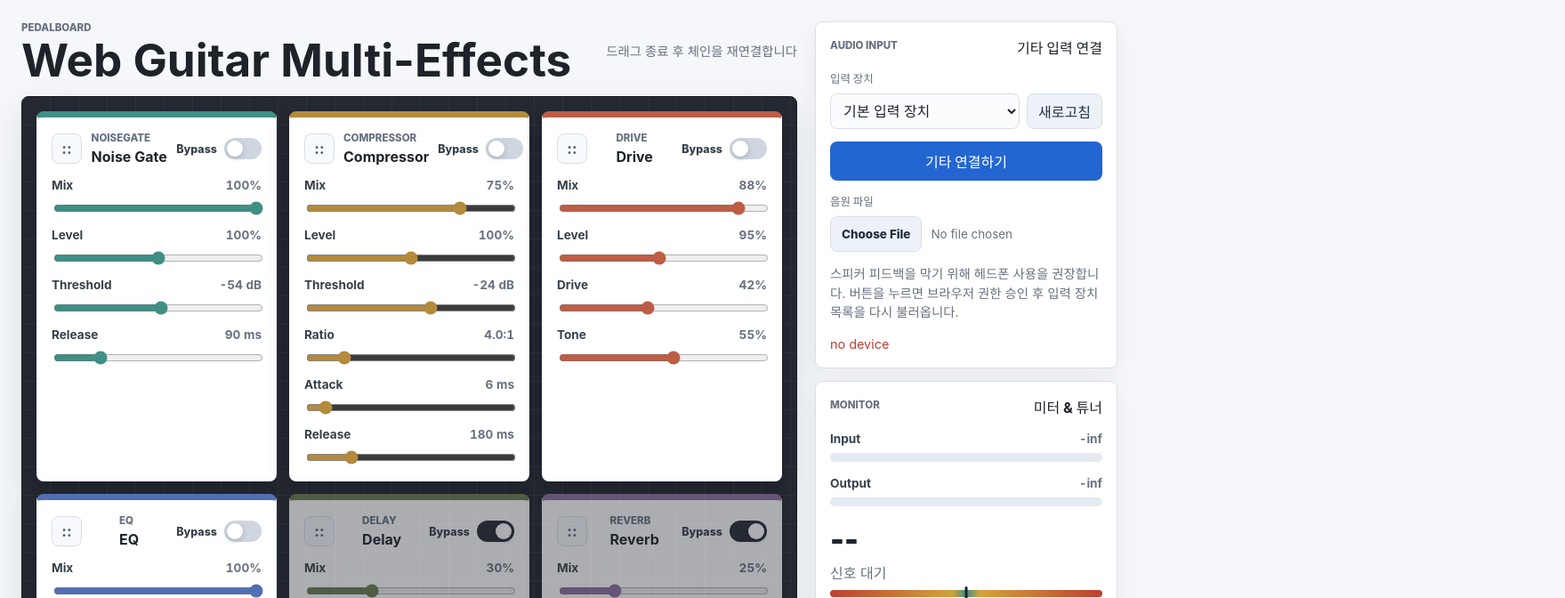
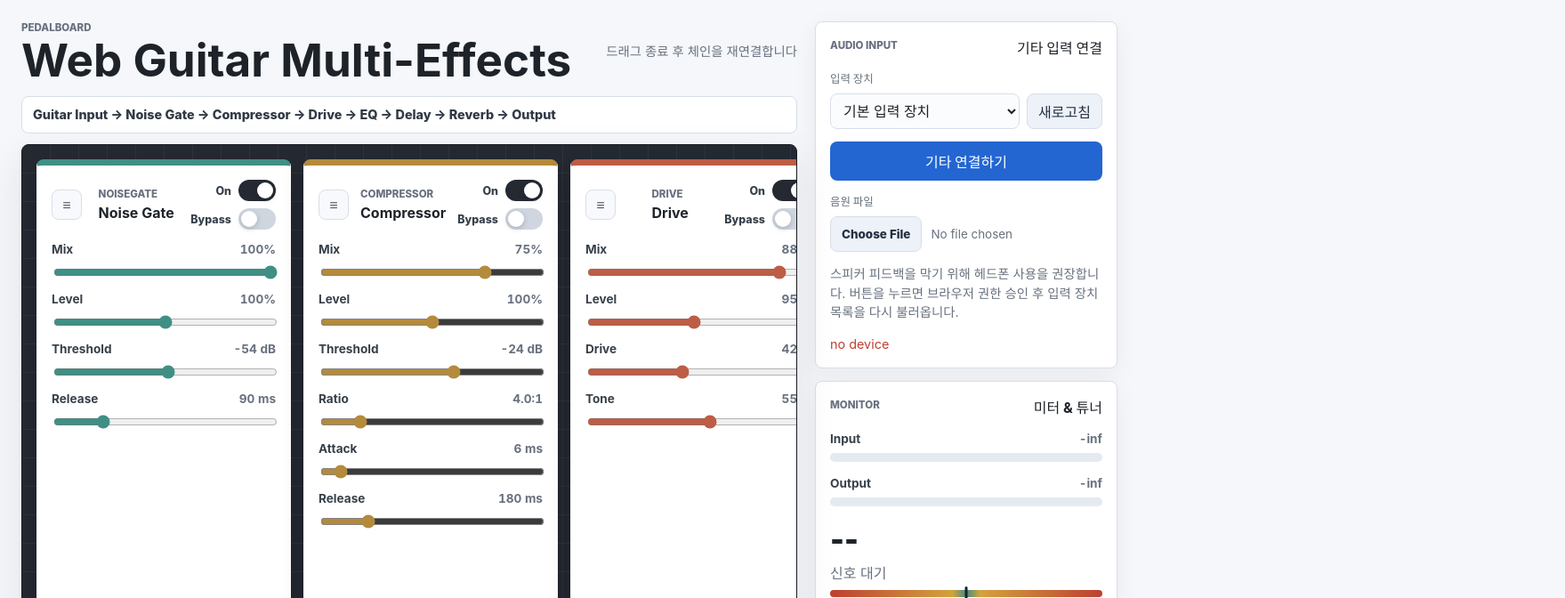
Before and after one commit to kimyounggaur/Guitar-Pedalboard, a React (Vite) app: page / in a window 1280 px wide. Shown: the top 672 px of the page at 89% size, 1759 px wide, since content can reach past the window. Built offline with nearby package versions, Linux system fonts and the light colour scheme.

Commit message:
Add horizontal pedal drag and drop

```diff
--- a/src/audio/AudioEngine.ts
+++ b/src/audio/AudioEngine.ts
@@ -360,7 +360,7 @@ export class AudioEngine {
 
       let previous: AudioNode = this.chainInput;
 
-      pedals.forEach((pedal) => {
+      pedals.filter((pedal) => pedal.enabled).forEach((pedal) => {
         const effect = this.createEffect(pedal.type, pedal.id);
         previous.connect(effect.input);
         previous = effect.output;
--- a/src/components/PedalBoard.tsx
+++ b/src/components/PedalBoard.tsx
@@ -1,3 +1,4 @@
+import { useEffect, useRef, useState } from 'react';
 import {
   closestCenter,
   DndContext,
@@ -10,18 +11,29 @@ import {
 } from '@dnd-kit/core';
 import {
   arrayMove,
+  horizontalListSortingStrategy,
   SortableContext,
   sortableKeyboardCoordinates,
-  verticalListSortingStrategy,
 } from '@dnd-kit/sortable';
 import { AudioEngine } from '../audio/AudioEngine';
 import { usePedalStore } from '../store/pedalStore';
 import { SortablePedal } from './SortablePedal';
 
 export function PedalBoard() {
+  const [showChainToast, setShowChainToast] = useState(false);
+  const toastTimerRef = useRef<number | null>(null);
   const pedals = usePedalStore((state) => state.pedals);
   const reorderPedals = usePedalStore((state) => state.reorderPedals);
   const setDraggingPedal = usePedalStore((state) => state.setDraggingPedal);
+  const chainText = ['Guitar Input', ...pedals.map((pedal) => pedal.name), 'Output'].join(' \u2192 ');
+
+  useEffect(() => {
+    return () => {
+      if (toastTimerRef.current) {
+        window.clearTimeout(toastTimerRef.current);
+      }
+    };
+  }, []);
   const sensors = useSensors(
     useSensor(PointerSensor, {
       activationConstraint: { distance: 8 },
@@ -48,6 +60,16 @@ export function PedalBoard() {
 
     reorderPedals(oldIndex, newIndex);
     void AudioEngine.getInstance().rebuildChain(nextPedals);
+    setShowChainToast(true);
+
+    if (toastTimerRef.current) {
+      window.clearTimeout(toastTimerRef.current);
+    }
+
+    toastTimerRef.current = window.setTimeout(() => {
+      setShowChainToast(false);
+      toastTimerRef.current = null;
+    }, 1800);
   };
 
   return (
@@ -60,6 +82,10 @@ export function PedalBoard() {
         <span className="hint">드래그 종료 후 체인을 재연결합니다</span>
       </div>
 
+      <div className="signal-chain-text" aria-live="polite">
+        {chainText}
+      </div>
+
       <DndContext
         sensors={sensors}
         collisionDetection={closestCenter}
@@ -67,7 +93,7 @@ export function PedalBoard() {
         onDragCancel={() => setDraggingPedal(null)}
         onDragEnd={handleDragEnd}
       >
-        <SortableContext items={pedals.map((pedal) => pedal.id)} strategy={verticalListSortingStrategy}>
+        <SortableContext items={pedals.map((pedal) => pedal.id)} strategy={horizontalListSortingStrategy}>
           <div className="pedal-board">
             {pedals.map((pedal) => (
               <SortablePedal key={pedal.id} pedal={pedal} />
@@ -75,6 +101,12 @@ export function PedalBoard() {
           </div>
         </SortableContext>
       </DndContext>
+
+      {showChainToast && (
+        <div className="chain-toast" role="status">
+          Signal Chain Updated
+        </div>
+      )}
     </section>
   );
 }
--- a/src/components/PedalCard.tsx
+++ b/src/components/PedalCard.tsx
@@ -1,4 +1,4 @@
-import type { ButtonHTMLAttributes, CSSProperties } from 'react';
+import type { ButtonHTMLAttributes, CSSProperties, SyntheticEvent } from 'react';
 import type {
   CompressorParams,
   DelayParams,
@@ -28,7 +28,17 @@ interface PedalCardProps {
 export function PedalCard({ pedal, dragHandleProps, isDragging = false }: PedalCardProps) {
   const setActivePedal = usePedalStore((state) => state.setActivePedal);
   const setPedalBypass = usePedalStore((state) => state.setPedalBypass);
+  const togglePedal = usePedalStore((state) => state.togglePedal);
   const updatePedalParam = usePedalStore((state) => state.updatePedalParam);
+
+  const stopControlEvent = (event: SyntheticEvent) => {
+    event.stopPropagation();
+  };
+
+  const toggleEnabled = () => {
+    togglePedal(pedal.id);
+    void AudioEngine.getInstance().rebuildChain(usePedalStore.getState().pedals);
+  };
 
   const commitParam = (key: string, value: number | boolean) => {
     if (key === 'bypass' && typeof value === 'boolean') {
@@ -44,6 +54,8 @@ export function PedalCard({ pedal, dragHandleProps, isDragging = false }: PedalC
   return (
     <article
       className={`pedal-card${pedal.bypassed ? ' is-bypassed' : ''}${
+        !pedal.enabled ? ' is-disabled' : ''
+      }${
         isDragging ? ' is-dragging' : ''
       }`}
       style={{ '--pedal-color': pedal.color } as CSSProperties}
@@ -56,20 +68,35 @@ export function PedalCard({ pedal, dragHandleProps, isDragging = false }: PedalC
           aria-label={`${pedal.name} 순서 변경`}
           {...(dragHandleProps as ButtonHTMLAttributes<HTMLButtonElement>)}
         >
-          ::
+          ≡
         </button>
         <div>
           <p className="pedal-kicker">{pedal.type}</p>
           <h2>{pedal.name}</h2>
         </div>
-        <ToggleSwitch
-          label="Bypass"
-          checked={pedal.bypassed}
-          onChange={(checked) => commitParam('bypass', checked)}
-        />
+        <div
+          className="pedal-switches"
+          onPointerDown={stopControlEvent}
+          onMouseDown={stopControlEvent}
+          onTouchStart={stopControlEvent}
+          onKeyDown={stopControlEvent}
+        >
+          <ToggleSwitch label="On" checked={pedal.enabled} onChange={toggleEnabled} />
+          <ToggleSwitch
+            label="Bypass"
+            checked={pedal.bypassed}
+            onChange={(checked) => commitParam('bypass', checked)}
+          />
+        </div>
       </header>
 
-      <div className="pedal-controls">
+      <div
+        className="pedal-controls"
+        onPointerDown={stopControlEvent}
+        onMouseDown={stopControlEvent}
+        onTouchStart={stopControlEvent}
+        onKeyDown={stopControlEvent}
+      >
         <SliderControl
           label="Mix"
           value={pedal.params.mix}
--- a/src/components/SortablePedal.tsx
+++ b/src/components/SortablePedal.tsx
@@ -21,6 +21,7 @@ export function SortablePedal({ pedal }: SortablePedalProps) {
   const style = {
     transform: CSS.Transform.toString(transform),
     transition,
+    zIndex: isDragging ? 5 : undefined,
   };
 
   return (
--- a/src/styles/globals.css
+++ b/src/styles/globals.css
@@ -56,6 +56,7 @@ button:disabled {
 }
 
 .board-section {
+  position: relative;
   min-width: 0;
 }
 
@@ -115,10 +116,25 @@ h2 {
   text-align: right;
 }
 
+.signal-chain-text {
+  overflow-x: auto;
+  margin-bottom: 12px;
+  padding: 10px 12px;
+  border: 1px solid var(--border);
+  border-radius: 8px;
+  background: #ffffff;
+  color: #303945;
+  font-size: 0.9rem;
+  font-weight: 800;
+  line-height: 1.4;
+  white-space: nowrap;
+}
+
 .pedal-board {
-  display: grid;
-  grid-template-columns: repeat(auto-fit, minmax(260px, 1fr));
+  display: flex;
   gap: 14px;
+  overflow-x: auto;
+  overflow-y: hidden;
   min-height: 580px;
   padding: 16px;
   border: 1px solid #171a20;
@@ -129,10 +145,15 @@ h2 {
     var(--board);
   background-size: 32px 32px;
   box-shadow: var(--shadow);
+  overscroll-behavior-x: contain;
+  scroll-padding: 16px;
+  touch-action: pan-x;
 }
 
 .sortable-pedal {
-  min-width: 0;
+  flex: 0 0 286px;
+  min-width: 286px;
+  scroll-snap-align: start;
 }
 
 .pedal-card {
@@ -155,8 +176,14 @@ h2 {
   opacity: 0.62;
 }
 
+.pedal-card.is-disabled {
+  filter: grayscale(0.8);
+  opacity: 0.48;
+}
+
 .pedal-card.is-dragging {
-  transform: scale(0.98);
+  opacity: 0.6;
+  transform: scale(1.03);
 }
 
 .pedal-header {
@@ -174,14 +201,26 @@ h2 {
   border-radius: 8px;
   background: #f7f9fc;
   color: #525d6a;
+  cursor: grab;
   font-weight: 800;
   line-height: 1;
   touch-action: none;
+  user-select: none;
+}
+
+.drag-handle:active {
+  cursor: grabbing;
 }
 
 .pedal-controls {
   display: grid;
   gap: 12px;
+}
+
+.pedal-switches {
+  display: grid;
+  justify-items: end;
+  gap: 8px;
 }
 
 .slider-control {
@@ -510,6 +549,20 @@ select,
   font-weight: 800;
 }
 
+.chain-toast {
+  position: fixed;
+  right: 24px;
+  bottom: 24px;
+  z-index: 20;
+  padding: 12px 16px;
+  border-radius: 8px;
+  background: #1e2329;
+  color: #ffffff;
+  font-size: 0.9rem;
+  font-weight: 900;
+  box-shadow: 0 12px 30px rgba(30, 35, 41, 0.24);
+}
+
 .preset-form {
   gap: 8px;
 }
@@ -572,9 +625,20 @@ select,
   }
 
   .pedal-board {
-    grid-template-columns: 1fr;
     min-height: auto;
     padding: 10px;
+  }
+
+  .sortable-pedal {
+    flex-basis: 272px;
+    min-width: 272px;
+  }
+
+  .chain-toast {
+    right: 14px;
+    bottom: 14px;
+    left: 14px;
+    text-align: center;
   }
 
   .sidebar {
```
